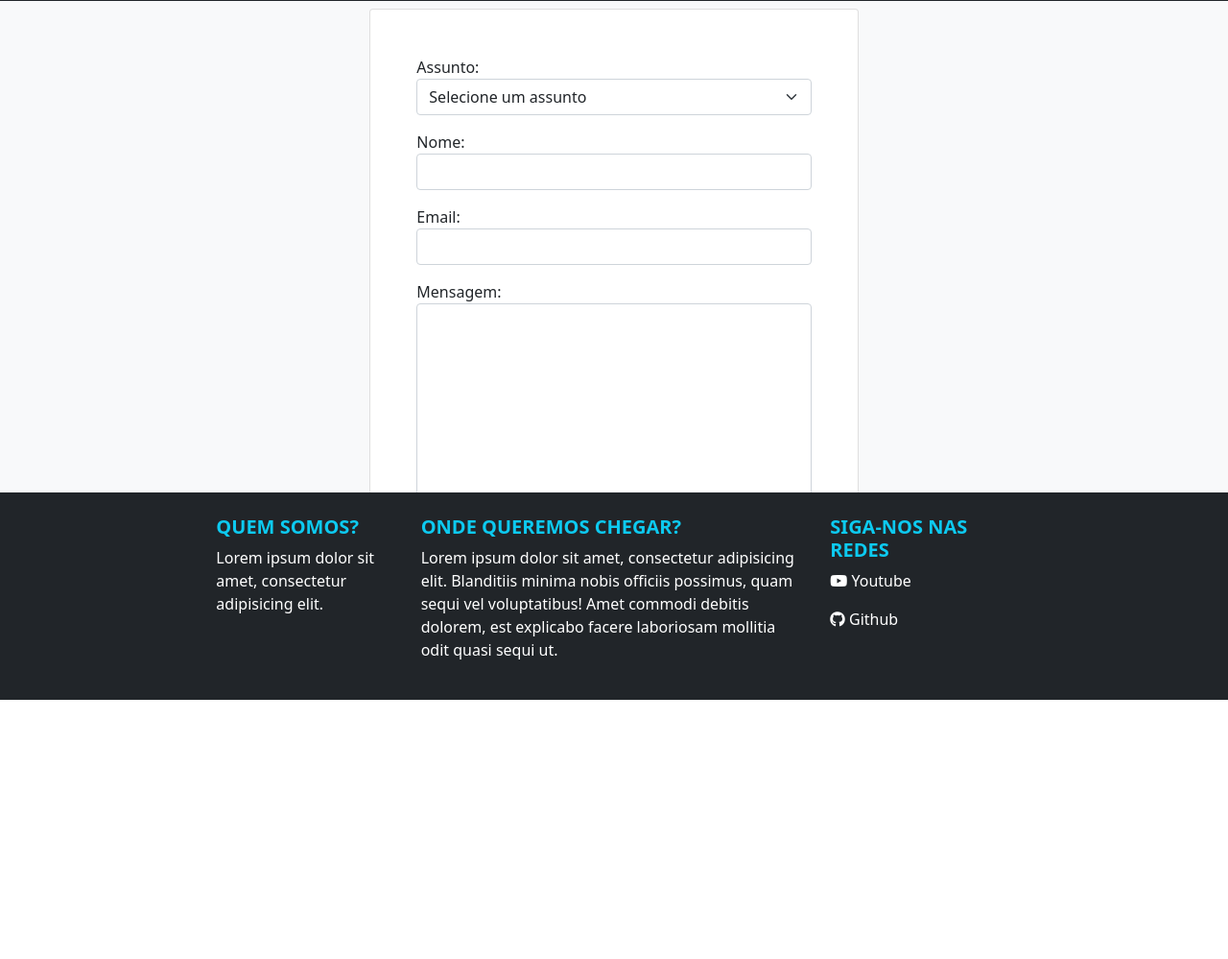
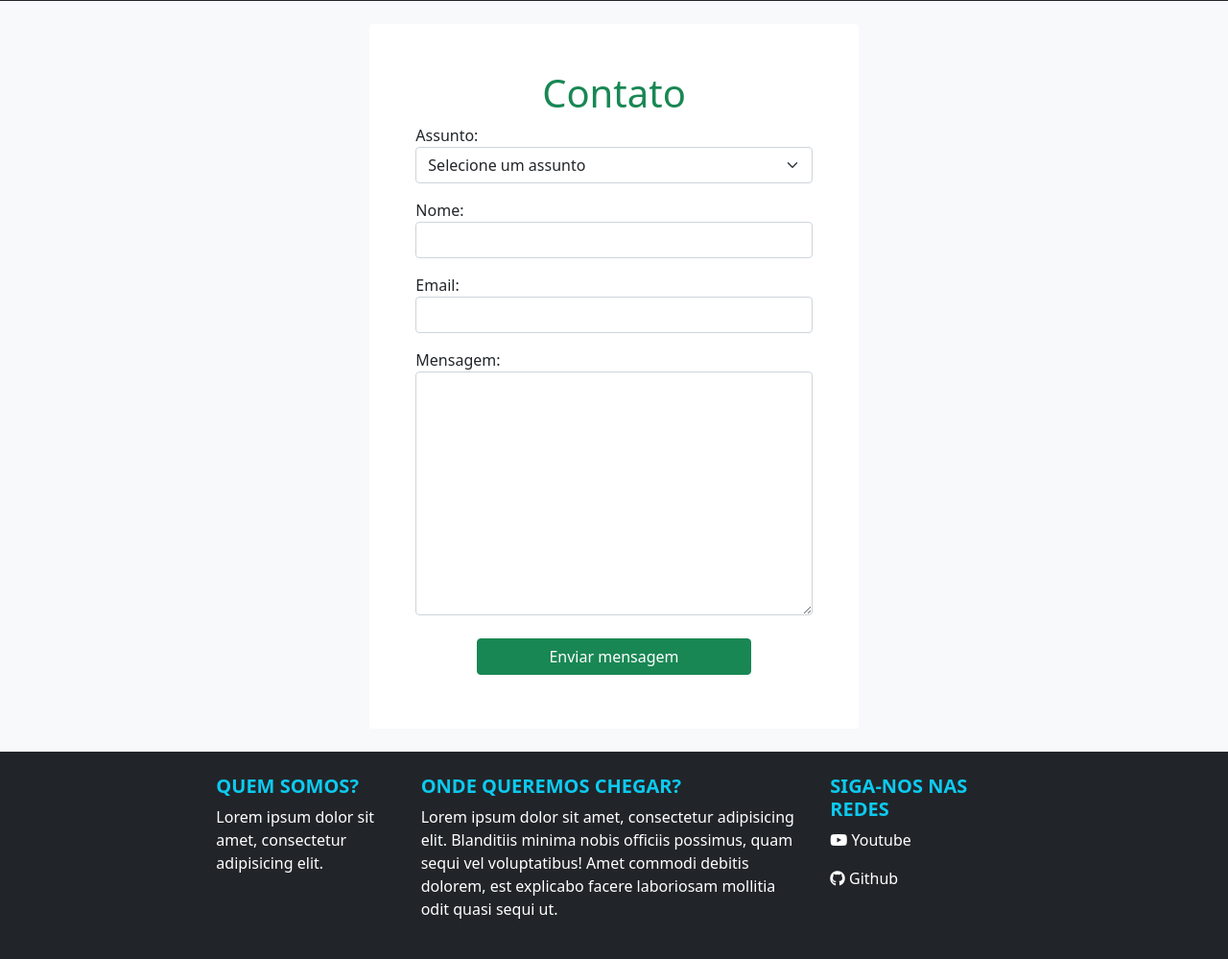
Before and after one commit to Rodrigodante11/blog_django, a Django app: page /contato/ in a window 1280 px wide. Shown: the part 71-1070 px from the top of the page at 96% size. Before the commit the page ends 800 px from the top, so only its background shows below. Run offline with Django 3.2, Linux system fonts and the light colour scheme; some libraries are stand-ins or nearby versions.

Commit message:
finalizando comntatos.html

```diff
--- a/templates/contato/contato.html
+++ b/templates/contato/contato.html
@@ -34,11 +34,15 @@
                         <form method="post" action="processa_contato">
 
                             {% csrf_token %}
-                            <div class="card p-5">
+                            <div class="card border-0 px-sm-0 p-md-5 mt-3">
+                                <div class="card-head">
+                                    <h1 class="text-success text-center border-0">Contato</h1>
+                                </div>
                                 {{ form }}
-                                <div class="card-footer ps-0 pt-3">
-                                    <button type="submit" class="btn btn-primary">Cadastrar</button>
+                                <div class="card-footer border-0 bg-white d-flex justify-content-center">
+                                    <button type="submit" class="btn btn-success col-9 ">Enviar mensagem</button>
                                 </div>
+
                             </div>
                         </form>
                     </div>
@@ -46,7 +50,7 @@
             </div>
         </main>
 
-        {% include 'fragments/footer.html' with var_position='fixed-bottom' %}
+        {% include 'fragments/footer.html'  %}
 
         <script src="https://cdn.jsdelivr.net/npm/bootstrap@5.1.3/dist/js/bootstrap.bundle.min.js"
             integrity="sha384-ka7Sk0Gln4gmtz2MlQnikT1wXgYsOg+OMhuP+IlRH9sENBO0LRn5q+8nbTov4+1p"
```
